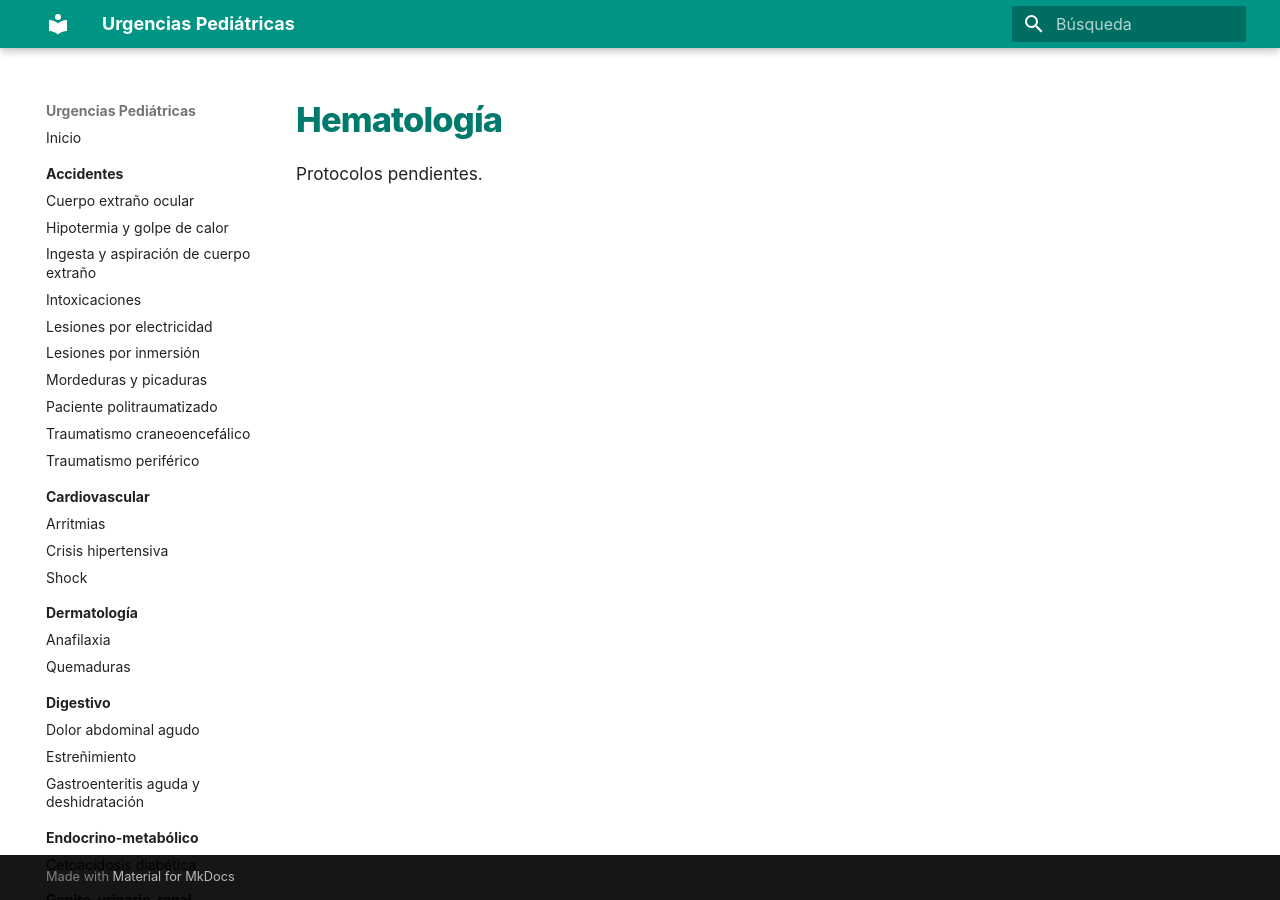
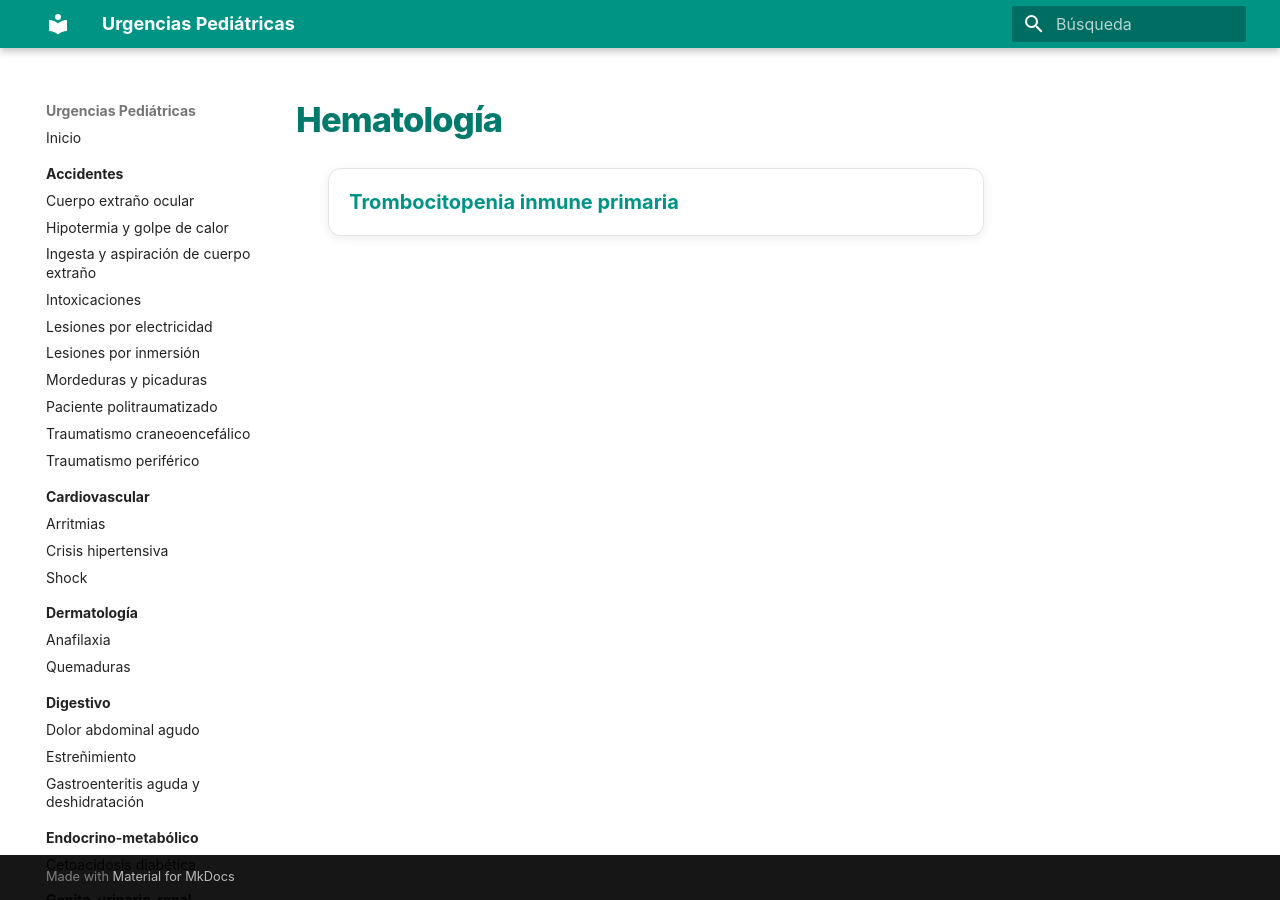
Before and after one commit to gonzaloares/urgencias-pediatricas, an MkDocs documentation site: the page built from docs/sangre/index.md, in a window 1280 px wide. Built offline with MkDocs 1.6.1 and Material for MkDocs 9.7.7, drawn with Linux system fonts in a browser that asks for light colours.

Commit message:
Actualiza docs/sangre/index.md

```diff
--- a/docs/sangre/index.md
+++ b/docs/sangre/index.md
@@ -1,3 +1,7 @@
 # Hematología
 
-Protocolos pendientes.
+<div class="protocol-index" markdown="1">
+
+- [Trombocitopenia inmune primaria](trombocitopenia-inmune-primaria.md)
+
+</div>
```
